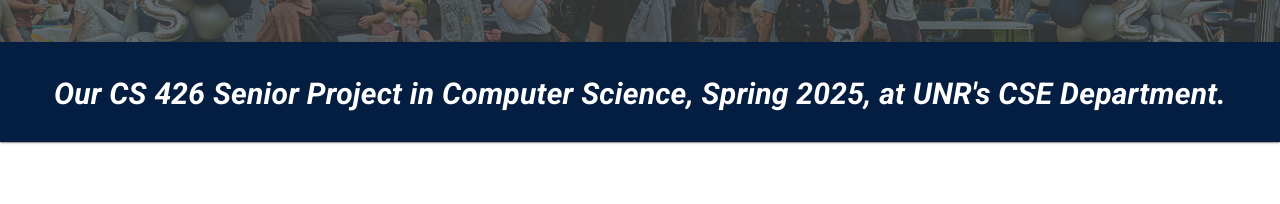
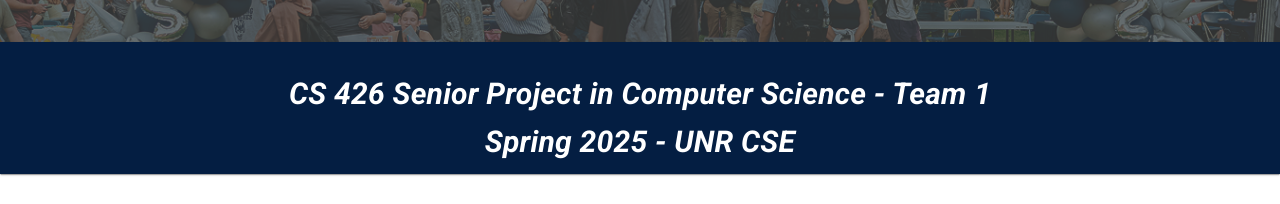
Before and after one commit to ClubHub1/Team_1_Club_Hub_About_Page, a Vue app: page / in a window 1280 px wide. Shown: the part 308-512 px from the top of the page. Built offline with nearby package versions, Linux system fonts and the light colour scheme.

Commit message:
changed project header

```diff
--- a/src/App.vue
+++ b/src/App.vue
@@ -40,13 +40,13 @@ MAIN PAGE STRUCTURE BEGINS HERE
           <v-col cols="12">
             <v-card
               color=#041E42
-              height="100"
               rounded="0"
               transition
             >
-              <v-card-title>
+             <v-card-title>
                   <div class="text-center mt-5 font-italic">
-                    <h2>Our CS 426 Senior Project in Computer Science, Spring 2025, at UNR's CSE Department.</h2>
+                    <h2>CS 426 Senior Project in Computer Science - Team 1 </h2>
+                    <h2>Spring 2025 - UNR CSE</h2>
                   </div>
               </v-card-title>
             </v-card>
```
